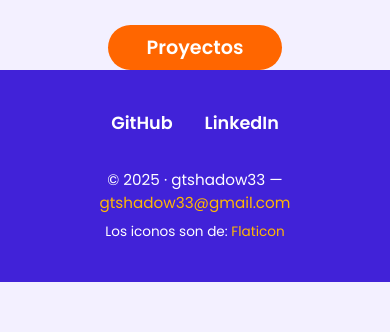
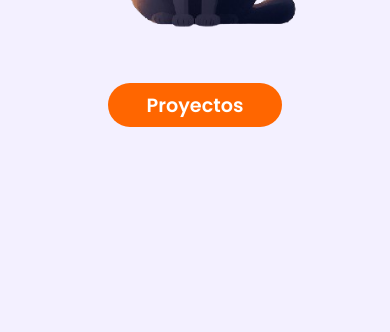
Before and after one commit to gtshadow33/portafolios-vite, a Vue app: page /#/ in a window 390 px wide. Shown: the part 454-786 px from the top of the page. Built offline with nearby package versions, Linux system fonts and the light colour scheme.

Commit message:
footer bug resolved and adding store

```diff
--- a/package.json
+++ b/package.json
@@ -9,6 +9,7 @@
     "preview": "vite preview"
   },
   "dependencies": {
+    "pinia": "^3.0.4",
     "vue": "^3.5.24",
     "vue-router": "^4.6.4",
     "vue-typewriter-effect": "^1.0.1"
--- a/src/App.vue
+++ b/src/App.vue
@@ -46,9 +46,20 @@ watch(
   box-sizing: border-box;
 }
 
-html, body, .main-container {
+/* Altura completa para layout */
+html, body, #app {
   height: 100%;
-  margin-bottom: 0%;
+}
+
+.app-layout {
+  display: flex;
+  flex-direction: column;
+  min-height: 100vh; /* 🔑 ocupa toda la altura */
+}
+
+main {
+  flex: 1;
+  padding-top: 100px; /* compensa nav fijo */
 }
 
 a {
@@ -75,6 +86,7 @@ nav {
   background-color: #4122D8;
   box-shadow: 0 0.125rem 0.3125rem rgba(0,0,0,0.1);
   z-index: 1000;
+  justify-content: space-between; /* evita overflow en móvil */
 }
 
 /* CONTENEDOR LINKS DERECHA */
@@ -102,6 +114,15 @@ nav a.router-link-active {
   margin-left: 2vw;
 }
 
+/* FOOTER */
+footer {
+  background-color: #4122D8;
+  color: white;
+  text-align: center;
+  padding: 2rem 1rem;
+}
+
+/* RESPONSIVE */
 @media (max-width: 768px) {
   nav {
     font-size: 4vw;
@@ -109,10 +130,14 @@ nav a.router-link-active {
     padding: 0 2vw;
   }
 
+  main {
+    padding-top: 100px; /* altura nav mobile */
+  }
+
   #image {
     width: 12vw;
     margin-top: 2vw;
   }
+}
 
-}
 </style>
--- a/src/main.js
+++ b/src/main.js
@@ -2,5 +2,5 @@ import { createApp } from 'vue'
 import './style.css'
 import App from './App.vue'
 import {router} from "./routes/router.js"
-
-createApp(App).use(router).mount('#app')
+import { createPinia } from 'pinia'
+createApp(App).use(router).use(createPinia()).mount('#app')
--- a/src/views/home.vue
+++ b/src/views/home.vue
@@ -26,7 +26,7 @@ import VueTypewriterEffect from "vue-typewriter-effect";
 
 <style scoped>
 .home {
-  padding-top: 16vh;
+  padding-top: 8vh;
   font-family: 'Poppins', Courier, monospace;
   display: grid;
   grid-template-columns: 1fr 1fr;
@@ -35,6 +35,8 @@ import VueTypewriterEffect from "vue-typewriter-effect";
   width: 100%;
   padding-inline: clamp(1rem, 5vw, 5vw);
   overflow-x: hidden;
+  padding-bottom: 300px;
+  background-color:#F3F0FF ;
 }
 
 /* TEXTO */
@@ -82,7 +84,7 @@ import VueTypewriterEffect from "vue-typewriter-effect";
 @media (max-width: 768px) {
   .home {
     grid-template-columns: 1fr;
-    padding-top: 13vh;
+    padding-top: 5vh;
     padding-inline: 2vw;
   }
 
@@ -94,6 +96,9 @@ import VueTypewriterEffect from "vue-typewriter-effect";
     max-height: 40vh;
     width: auto;
   }
+  #write {
+    height: 3vh;
+  }
 }
 
 </style>
```
Also changed, not shown: src/store/store.js (added, +31 -0 lines), 1 other file (tests, documents, lock files or other folders).
